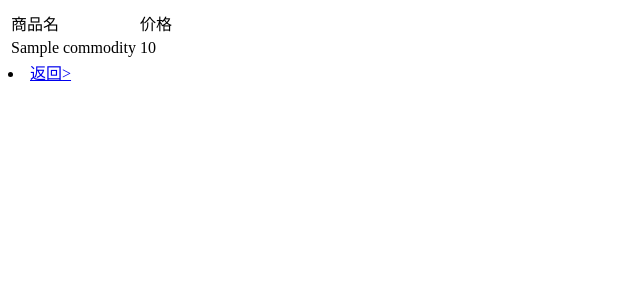
After one commit to huibinGe/python-test, a Python web app: template templates/bussiness/commodity_query.html in a window 1280 px wide. The commit adds this page. Shown: the top 300 px of the page, without its empty margins (0-640 px from the left). Run offline with Jinja, Linux system fonts and the light colour scheme; the template is opened without the code that fills it: most values are stand-ins (such as "Sample title", 1, 10 or a date in 2020).

Commit message:
[ADD新增查询页面

```diff
--- /dev/null
+++ b/templates/bussiness/commodity_query.html
@@ -0,0 +1,24 @@
+<!DOCTYPE html>
+<html lang="en">
+<head>
+    <meta charset="UTF-8">
+    <title>Title</title>
+</head>
+<body>
+<table>
+    <tr>
+        <td>商品名</td>
+        <td>价格</td>
+    </tr>
+    <tr>
+        <td>{{ commodity.name }}</td>
+        <td>{{ commodity.price }}</td>
+    </tr>
+</table>
+<ur class="sub">
+    <li><a class="" href="/commoditylist">
+        <span class="sub-menu-text">返回</span>></a>
+    </li>
+</ur>
+</body>
+</html>
--- a/templates/bussiness/commoditylist.html
+++ b/templates/bussiness/commoditylist.html
@@ -56,8 +56,10 @@
         </tr>
     </table>
     <tr>
-        <td>名称: <input id='q_id' type="text" id="q_id" value=></td>
-        <button onclick="querycommodity()">查询</button>
+        <form action="{{ url_for('bussiness_page.query') }}" method="post">
+            <td>名称: <input name="name" type="text" value=></td>
+            <td><input type="submit" name="submit" value="查询" /></td>
+        </form>
     </tr>
 
 </body>
--- a/templates/bussiness/index.html
+++ b/templates/bussiness/index.html
@@ -10,5 +10,6 @@
         </li>
     </ur>
 </li>
+
 </body>
 </html>
```
Also changed, not shown: views/bussiness.py (+9 -5 lines).
